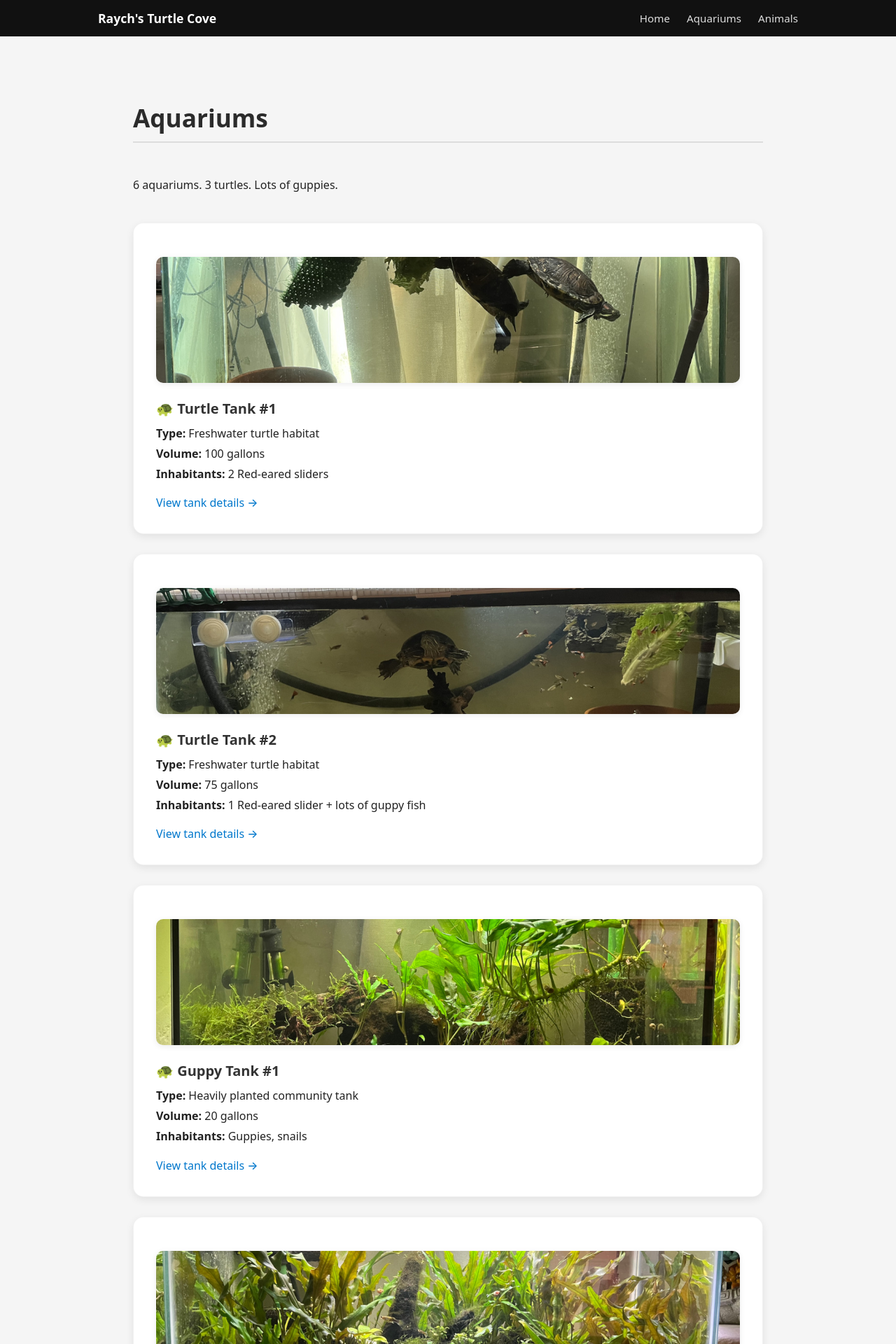
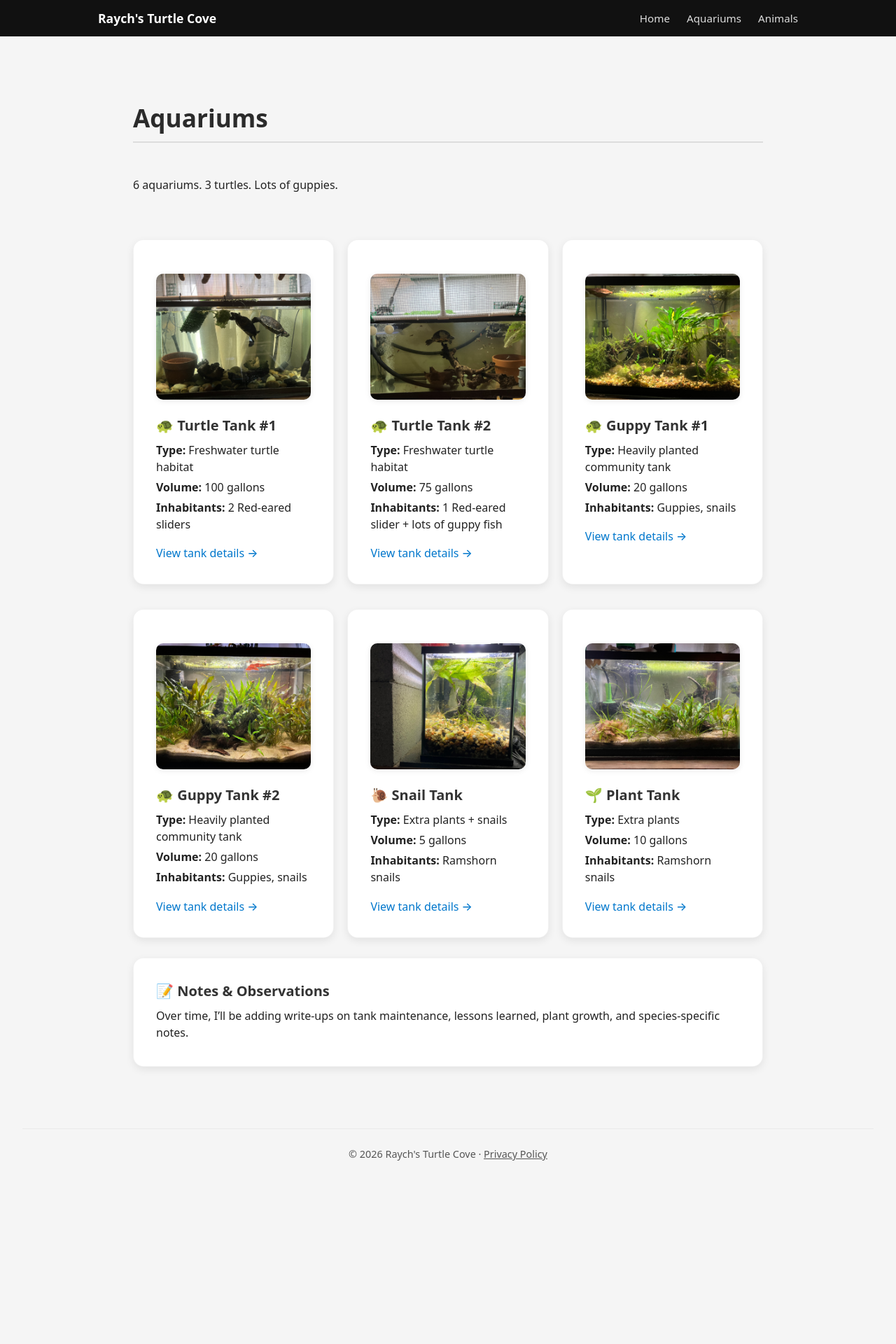
Before and after one commit to rachelsprague/turtles.raych.com, a Jekyll site: the page built from tanks/index.md, in a window 1280 px wide. Shown: the top 1920 px of the page at 70% size. Built offline with Jekyll 4.4.1, drawn with Linux system fonts in a browser that asks for light colours; after the commit the page ends 1716 px from its top, so only the background shows below that.

Commit message:
update tanks landing page to use grid layout

```diff
--- a/assets/css/style.css
+++ b/assets/css/style.css
@@ -376,6 +376,13 @@
   margin-top: 0.3rem;
 }
 
+.tank-grid {
+  display: grid;
+  grid-template-columns: repeat(auto-fit, minmax(260px, 1fr));
+  gap: 1.2rem;
+  margin-top: 1.5rem;
+}
+
 /* Links inside animal cards */
 .animal-card a {
   display: block;
--- a/tanks/index.md
+++ b/tanks/index.md
@@ -7,7 +7,7 @@
 6 aquariums. 3 turtles. Lots of guppies.
 
 <!-- ## Aquariums -->
-
+<div class = "tank-grid">
 <div class="tank-card">
   <img src="/assets/images/tanks/turtle-tank-1-thumb.jpg" alt="Turtle Tank 1 – 100 gallon red-eared slider habitat" class="tank-thumb"/>
 
@@ -79,6 +79,7 @@
 
   <a href="/tanks/plant-tank">View tank details →</a>
 </div>
+</div>
 
 <div class = "tank-card">
 <h3>📝 Notes & Observations</h3>
```
